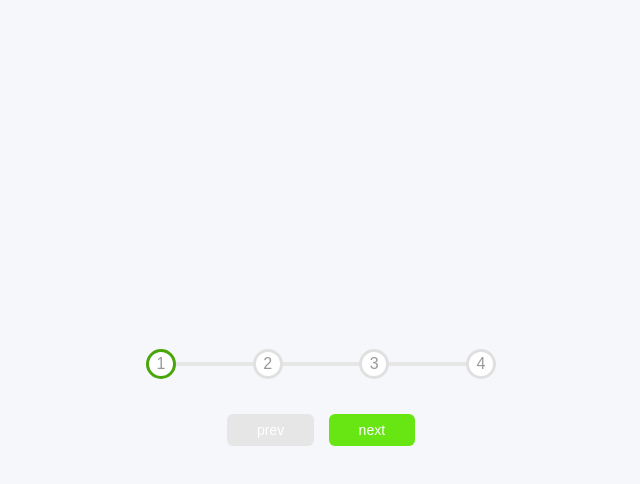
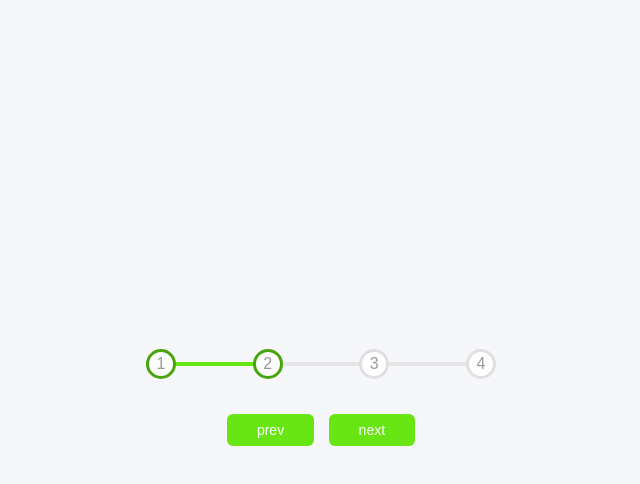
Before and after one commit to nikhilxe/Stage-1-FrontEnd, a plain HTML site: page progress.report/index.html in a window 1280 px wide. Both pictures are taken after a click on the button "next". Shown: the whole page, without its empty margins (319-959 px from the left). Drawn offline with Linux system fonts and the light colour scheme; a web font is replaced by a local one.

Commit message:
js file done

```diff
--- a/progress.report/script.js
+++ b/progress.report/script.js
@@ -0,0 +1,40 @@
+const progress=document.getElementById('progress');
+const prev=document.getElementById('prev');
+const next=document.getElementById('next');
+const circles=document.querySelectorAll('.circle');
+
+let currentActive=1;
+next.addEventListener('click',()=>{
+    currentActive++;
+    if(currentActive>circles.length){
+        currentActive=circles.length;
+    }
+    update();
+})
+prev.addEventListener('click',()=>{
+    currentActive--;
+    if(currentActive<1){
+        currentActive=1;
+    }
+    update();
+})
+function update(){
+    circles.forEach((circle,idx)=>{
+        if(idx<currentActive){
+            circle.classList.add('active');
+        }else{
+            circle.classList.remove('active');
+        }
+    })
+    const actives = document.querySelectorAll('.active');
+    progress.style.width=(actives.length-1)/(circles.length-1)*100+'%';
+
+    if(currentActive===1){
+        prev.disabled=true;
+    }else if(currentActive===circles.length){
+        next.disabled=true;
+    }else{
+        prev.disabled=false;
+        next.disabled=false;
+    }
+}
--- a/progress.report/style.css
+++ b/progress.report/style.css
@@ -1,5 +1,6 @@
 @import url('https://fonts.googleapis.com/css2?family=Muli:wght@400;700&display=swap');
  /* css variable declare ==>root*/
+
  :root{
   --line-border-fill:#67e613 ;
   --line-border-empty:#e6e6e6;
```
